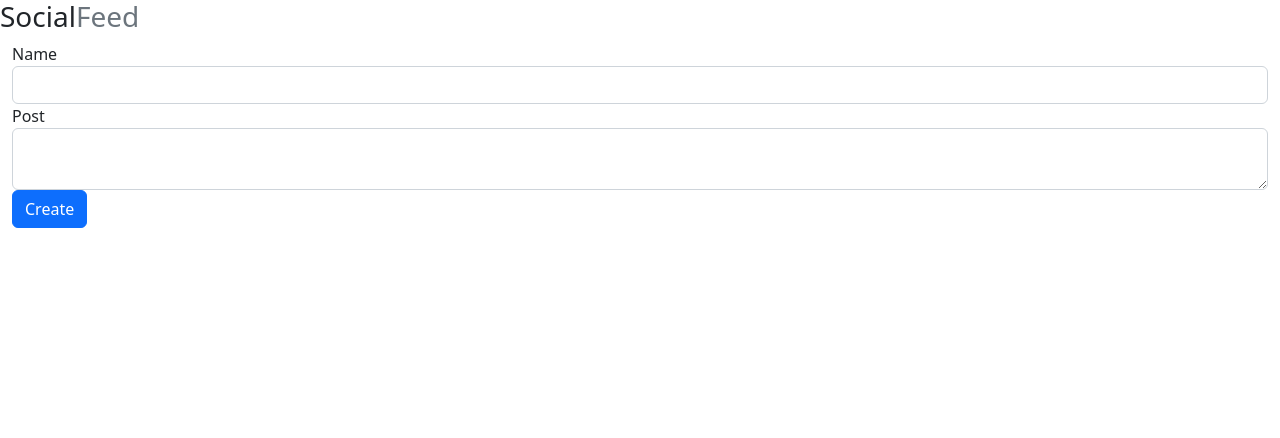
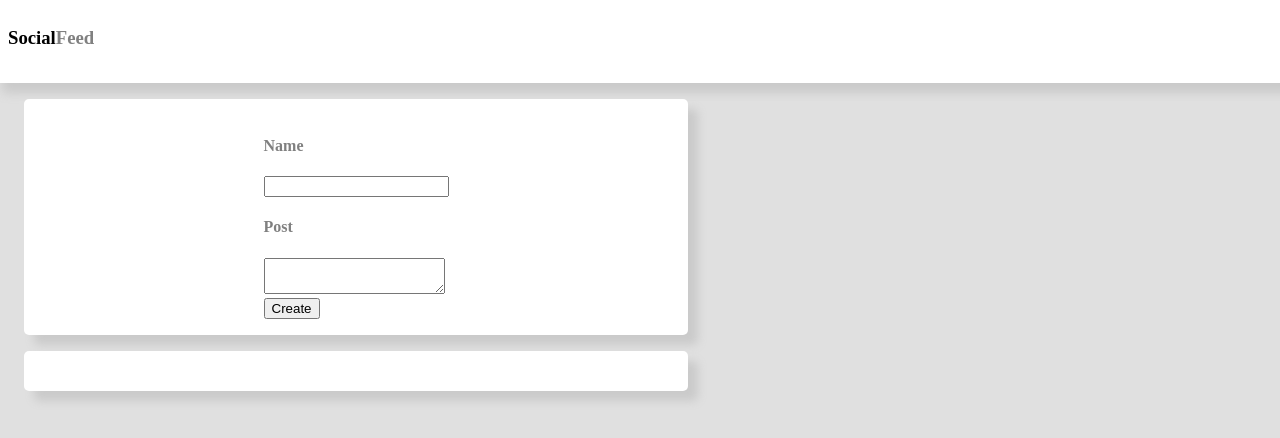
Before and after one commit to justinchervony/social_feed, a React (Create React App) app: page / in a window 1280 px wide. Shown: the top 438 px of the page. Built offline with nearby package versions, Linux system fonts and the light colour scheme.

Commit message:
Deleted bootstrap and respective classes. Refactored code to be sufficient without it. Looks ugly but still functional. Experimaenting with CSS and adding like/dislike buttons

```diff
--- a/src/App.css
+++ b/src/App.css
@@ -1,11 +1,45 @@
 body {
-    background-color: antiquewhite;
+    background-color: rgb(224, 224, 224);
+
 }
 
-/* .headBanner{
+/* .page{
+    display: grid;
+    place-content: center;
+} */
+
+.headBanner{
+    background-color: white;
+    width: 100%;
+    padding: 1rem;
+    margin-top: -1rem;
+    margin-left: -1rem;
+    margin-bottom: 1rem;
+    box-shadow: 10px 10px 10px rgb(202, 202, 202);
+
+}
+
+.bodyClass{
+    background-color: white;
+
+    display: grid;
+    place-content: center;
+    width: 50%;
+    margin: 1rem;
+    padding: 1rem;
+    box-shadow: 10px 10px 10px rgb(202, 202, 202);
+    border-radius: 5px;
+}
+
+.label {
+    color: grey;
+}
+
+.feedBox{
     background-color: white;
 }
 
-.container-fluid{
-    background-color: white;
-} */
+
+.text-muted{
+    color: gray;
+}
--- a/src/App.js
+++ b/src/App.js
@@ -15,20 +15,18 @@ function App() {
 
 
   return (
-    <div>
+    <div className="page">
       <div className="headBanner">
         <h3>Social<span className='text-muted'>Feed</span></h3>
       </div>
-      <div className="bodyBackground">
-        <div className="container-fluid">
-          <div className="border-box">
-            <AddPostForm addNewPostProperty={addNewPost} />
-          </div>
+      <div className="bodyClass">
+        <div className="postBox">
+          <AddPostForm addNewPostProperty={addNewPost} />
         </div>
-        <div className="feed">
-          <div className="border-box">
-              <DisplayPosts parentPosts={posts} />
-          </div>
+      </div>
+      <div className="bodyClass">
+        <div>
+          <DisplayPosts parentPosts={posts} />
         </div>
       </div>
     </div>
--- a/src/components/AddPostForm.jsx
+++ b/src/components/AddPostForm.jsx
@@ -17,15 +17,15 @@ const AddPostForm = (props) => {
     return (
         <form onSubmit={handleCreate} className='form-grid'>
             <div className="form-group">
-                <label>Name</label>
+                <h4 className="label">Name</h4>
                 <input type='text' className='form-control' value={name} onChange={(event) => setName(event.target.value)} />
             </div>
             <div className="form-group">
-                <label>Post</label>
+                <h4 className="label">Post</h4>
                 <textarea className='form-control' value={post} onChange={(event) => setPost(event.target.value)} />
             </div>
 
-            <button type='submit' className="btn btn-primary">Create</button>
+            <button type='submit' className="submitButton">Create</button>
         </form>
     );
 }
--- a/src/components/DisplayPosts.jsx
+++ b/src/components/DisplayPosts.jsx
@@ -3,9 +3,12 @@ function DisplayPosts(props) {
         <body>
             {props.parentPosts.map((post, index) => {
                 return (
-                    <div>
+                    <div className="feedBox">
                         <h4>{post.name}</h4>
                         <h6>{post.post}</h6>
+                        <button>Like</button>
+                        <button>Dislike</button>
+                        <hr />
                     </div>
                 );
             })}
--- a/src/index.js
+++ b/src/index.js
@@ -1,7 +1,6 @@
 import React from 'react';
 import ReactDOM from 'react-dom/client';
 import App from './App';
-import 'bootstrap/dist/css/bootstrap.min.css';
 
 const root = ReactDOM.createRoot(document.getElementById('root'));
 root.render(
```
